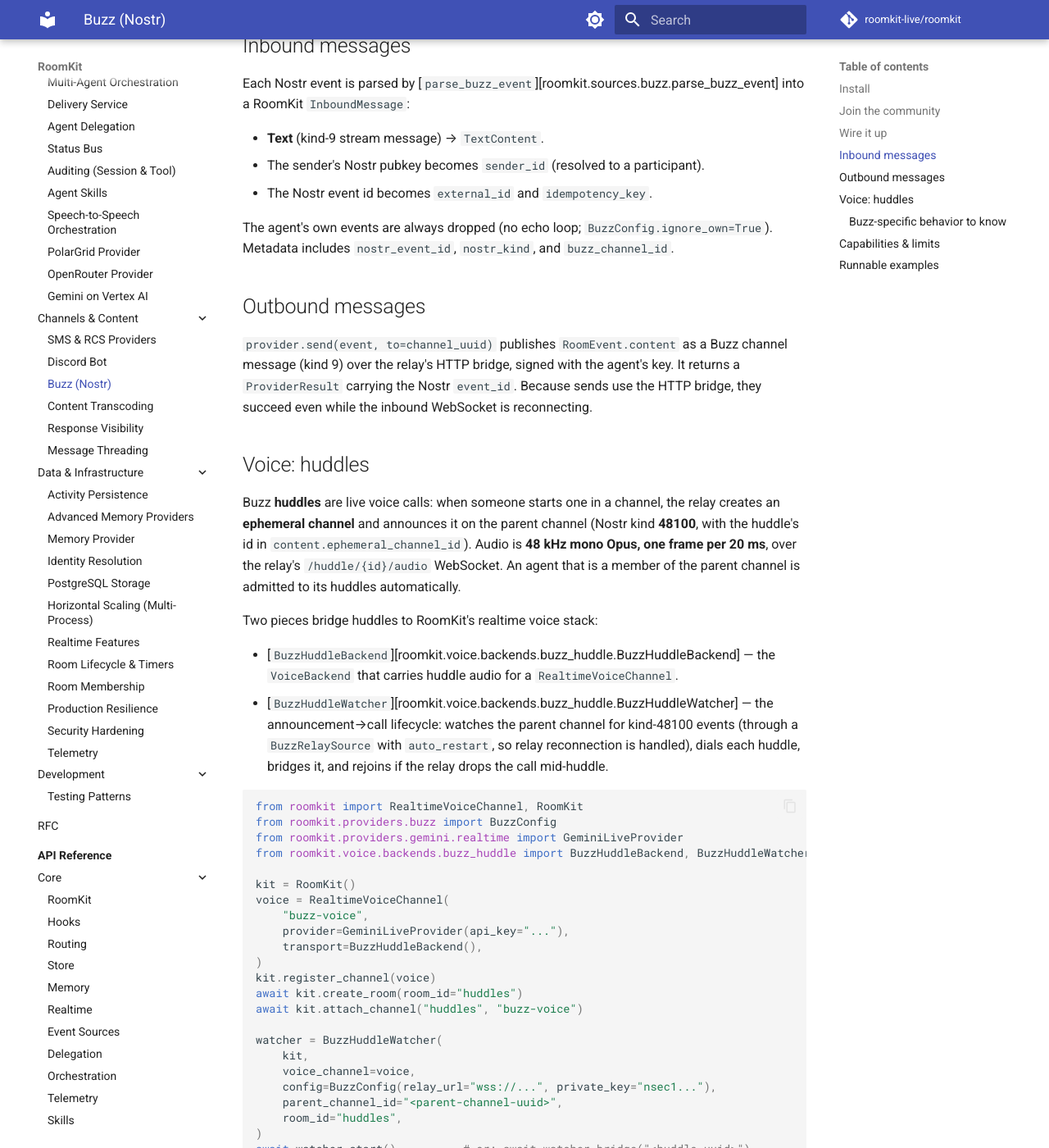
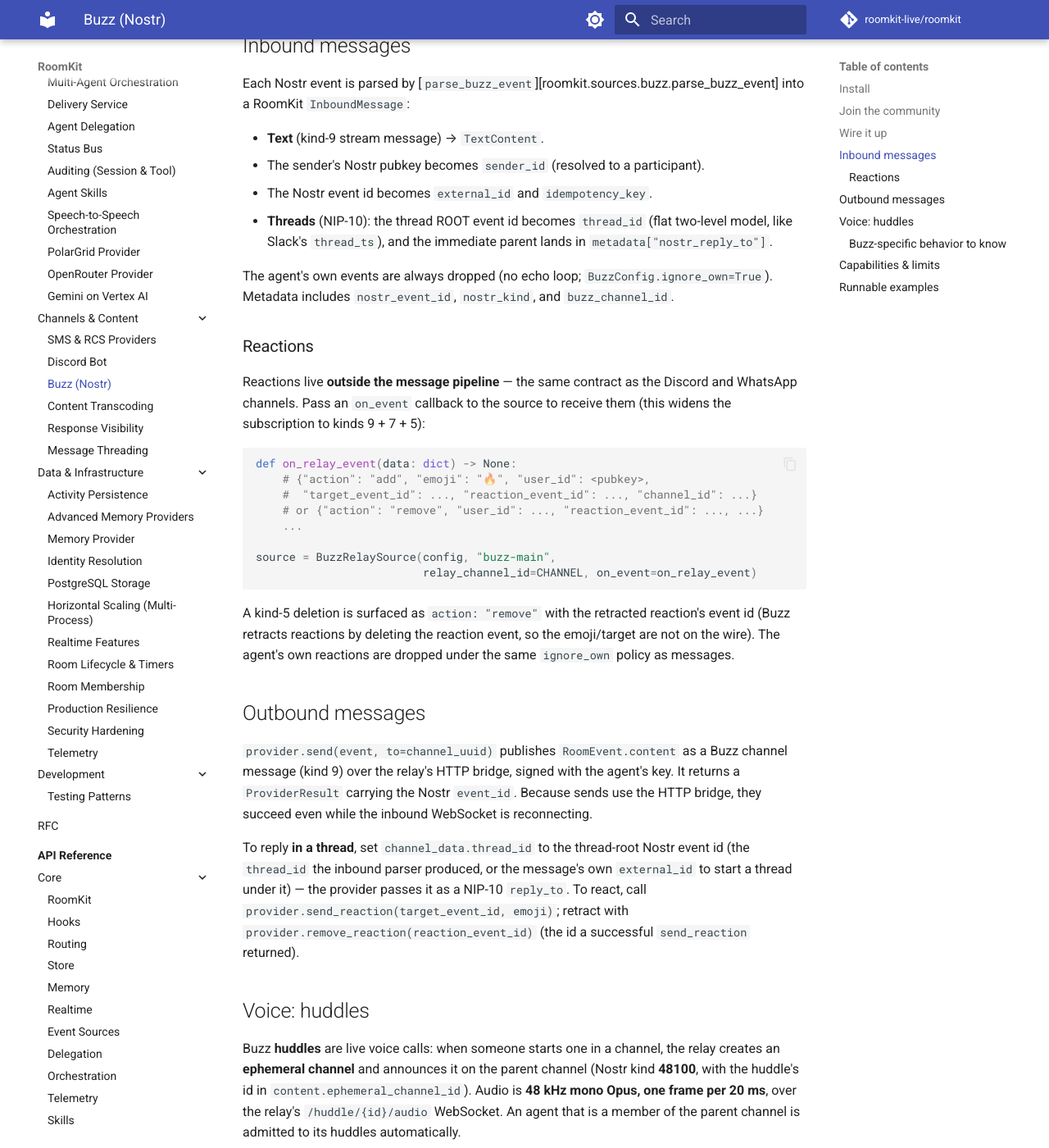
Before and after one commit to roomkit-live/roomkit-docs, an MkDocs documentation site: the page built from docs/guides/buzz.md, in a window 1280 px wide and 1400 px high, scrolled down 1589 px. Shown: the whole window at 82% size. Built offline with MkDocs 1.6.1 and Material for MkDocs 9.7.7, drawn with Linux system fonts in a browser that asks for light colours; comment, search, counter and statistics services are not loaded; some of the changed text lies outside the part shown.

Commit message:
docs(buzz): threaded replies, reactions, and 0.2.x lifecycle behavior

````diff
--- a/docs/guides/buzz.md
+++ b/docs/guides/buzz.md
@@ -79,10 +79,35 @@ Each Nostr event is parsed by
 - **Text** (kind-9 stream message) → `TextContent`.
 - The sender's Nostr pubkey becomes `sender_id` (resolved to a participant).
 - The Nostr event id becomes `external_id` and `idempotency_key`.
+- **Threads** (NIP-10): the thread ROOT event id becomes `thread_id` (flat
+  two-level model, like Slack's `thread_ts`), and the immediate parent lands in
+  `metadata["nostr_reply_to"]`.
 
 The agent's own events are always dropped (no echo loop;
 `BuzzConfig.ignore_own=True`). Metadata includes `nostr_event_id`, `nostr_kind`,
 and `buzz_channel_id`.
+
+### Reactions
+
+Reactions live **outside the message pipeline** — the same contract as the
+Discord and WhatsApp channels. Pass an `on_event` callback to the source to
+receive them (this widens the subscription to kinds 9 + 7 + 5):
+
+```python
+def on_relay_event(data: dict) -> None:
+    # {"action": "add", "emoji": "🔥", "user_id": <pubkey>,
+    #  "target_event_id": ..., "reaction_event_id": ..., "channel_id": ...}
+    # or {"action": "remove", "user_id": ..., "reaction_event_id": ..., ...}
+    ...
+
+source = BuzzRelaySource(config, "buzz-main",
+                         relay_channel_id=CHANNEL, on_event=on_relay_event)
+```
+
+A kind-5 deletion is surfaced as `action: "remove"` with the retracted
+reaction's event id (Buzz retracts reactions by deleting the reaction event, so
+the emoji/target are not on the wire). The agent's own reactions are dropped
+under the same `ignore_own` policy as messages.
 
 ## Outbound messages
 
@@ -91,6 +116,14 @@ channel message (kind 9) over the relay's HTTP bridge, signed with the agent's
 key. It returns a `ProviderResult` carrying the Nostr `event_id`. Because sends
 use the HTTP bridge, they succeed even while the inbound WebSocket is
 reconnecting.
+
+To reply **in a thread**, set `channel_data.thread_id` to the thread-root
+Nostr event id (the `thread_id` the inbound parser produced, or the message's
+own `external_id` to start a thread under it) — the provider passes it as a
+NIP-10 `reply_to`. To react, call
+`provider.send_reaction(target_event_id, emoji)`; retract with
+`provider.remove_reaction(reaction_event_id)` (the id a successful
+`send_reaction` returned).
 
 ## Voice: huddles
 
@@ -175,8 +208,15 @@ and call `watcher.bridge(huddle_id)` from your own hook.
 `BuzzChannel` advertises text, with threading and reactions. Max message length
 is 65536 characters (the relay's content limit).
 
-Out of scope for now: rich content, media (imeta), and reaction dispatch. Each
-source subscribes to a single relay channel.
+Lifecycle details: a relay closing with code **1012** (graceful restart) is
+reconnected quietly at the initial backoff — replayed events are deduped by
+id. Presence is re-announced every 30 s (safe for both the 180 s and the older
+90 s relay TTLs). `BuzzConfig.leave_on_stop` opts into a NIP-29 leave (kind
+9022) when the source stops — leave it off for private channels, where an
+admin granted the membership and self-join cannot get it back.
+
+Out of scope for now: rich content and media (imeta). Each source subscribes
+to a single relay channel.
 
 ## Runnable examples
 
````
Also changed, not shown: docs/features.md (+10 -4 lines).
